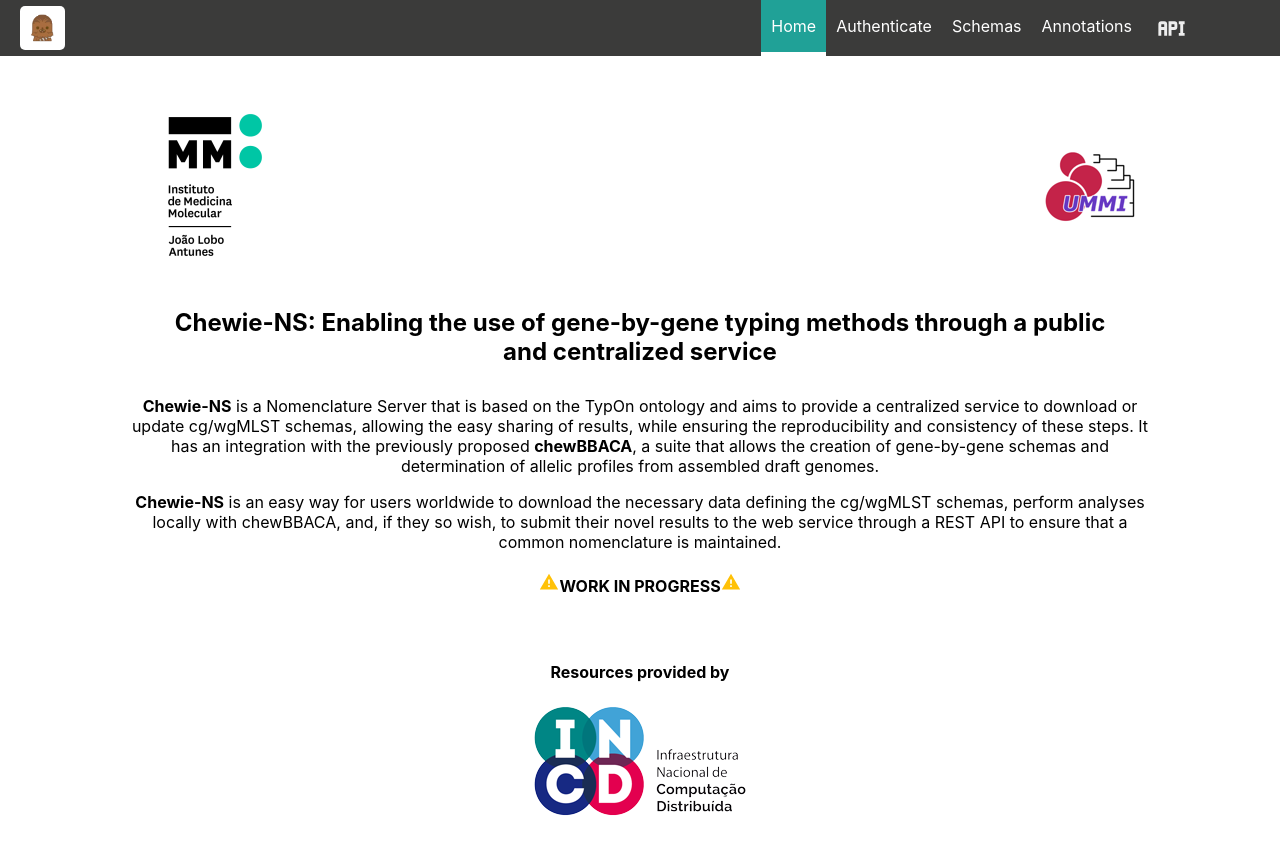
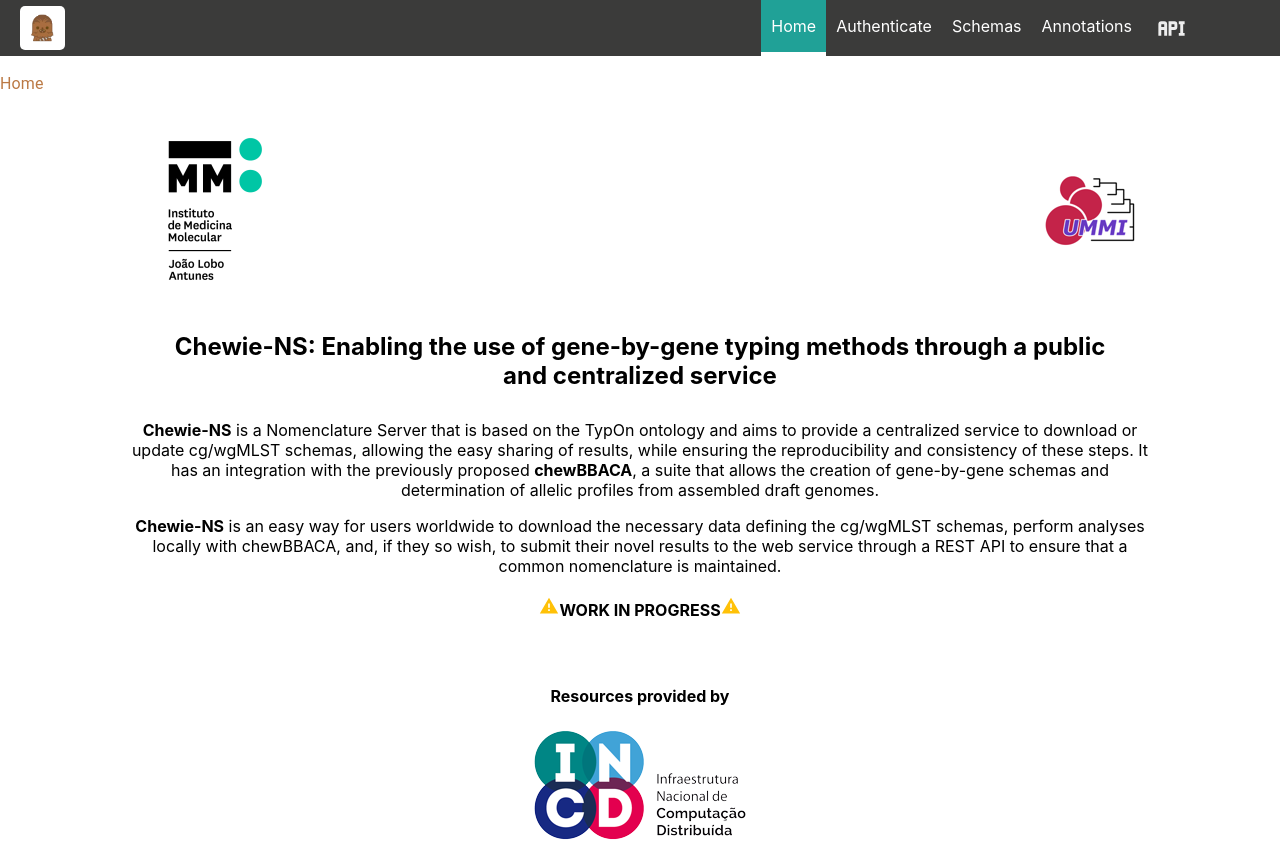
Before and after one commit to B-UMMI/Chewie-NS, a React (Create React App) app in the folder frontend_react/chewie_ns/: page / in a window 1280 px wide. Before the commit the page ends 828 px from the top, so only its background shows below. Built offline with nearby package versions, Linux system fonts and the light colour scheme.

Commit message:
Removed the Annotations page. The annotations will be rendered with the schema details.

```diff
--- a/frontend_react/chewie_ns/src/App.js
+++ b/frontend_react/chewie_ns/src/App.js
@@ -19,7 +19,7 @@ import Stats from "./containers/Stats/Stats";
 import Species from "./containers/Species/Species";
 import Schema from "./containers/Schema/Schema";
 import Locus from "./containers/Locus/Locus";
-import Annotations from "./containers/Annotations/Annotations";
+// import Annotations from "./containers/Annotations/Annotations";
 import * as actions from "./store/actions/index";
 // import classes from "./Breadcrumbs.module.css"
 
@@ -30,9 +30,9 @@ import Breadcrumbs from "@material-ui/core/Breadcrumbs";
 import MuiLink from "@material-ui/core/Link";
 
 function SimpleBreadcrumbs() {
-  // const homeMatches = useRouteMatch("/");
+  const homeMatches = useRouteMatch("/");
   const statsMatches = useRouteMatch("/stats");
-  const annotationMatches = useRouteMatch("/annotations");
+  // const annotationMatches = useRouteMatch("/annotations");
   const speciesIdMatches = useRouteMatch("/species/:species_id");
   const schemasIdMatches = useRouteMatch(
     "/species/:species_id/schemas/:schema_id"
@@ -50,21 +50,21 @@ function SimpleBreadcrumbs() {
   return (
     <>
       <Breadcrumbs>
-        {/* {homeMatches && (
+        {homeMatches && (
           <MuiLink component={Link} to="/" style={styles.breadcrumb}>
             Home
           </MuiLink>
-        )} */}
+        )}
         {statsMatches && (
           <MuiLink component={Link} to="/stats" style={styles.breadcrumb}>
             Schemas
           </MuiLink>
         )}
-        {annotationMatches && (
+        {/* {annotationMatches && (
           <MuiLink component={Link} to="/annotations" style={styles.breadcrumb}>
             Annotations
           </MuiLink>
-        )}
+        )} */}
         {speciesIdMatches && (
           <MuiLink
             component={Link}
@@ -111,7 +111,7 @@ class App extends Component {
           <Route path="/auth" component={Auth} />
           <Route path="/" exact component={Chewie} />
           <Route path="/stats" component={Stats} />
-          <Route path="/annotations" component={Annotations} />
+          {/* <Route path="/annotations" component={Annotations} /> */}
           <Route
             path="/species/:species_id/schemas/:schema_id/locus/:locus_id"
             component={Locus}
```
